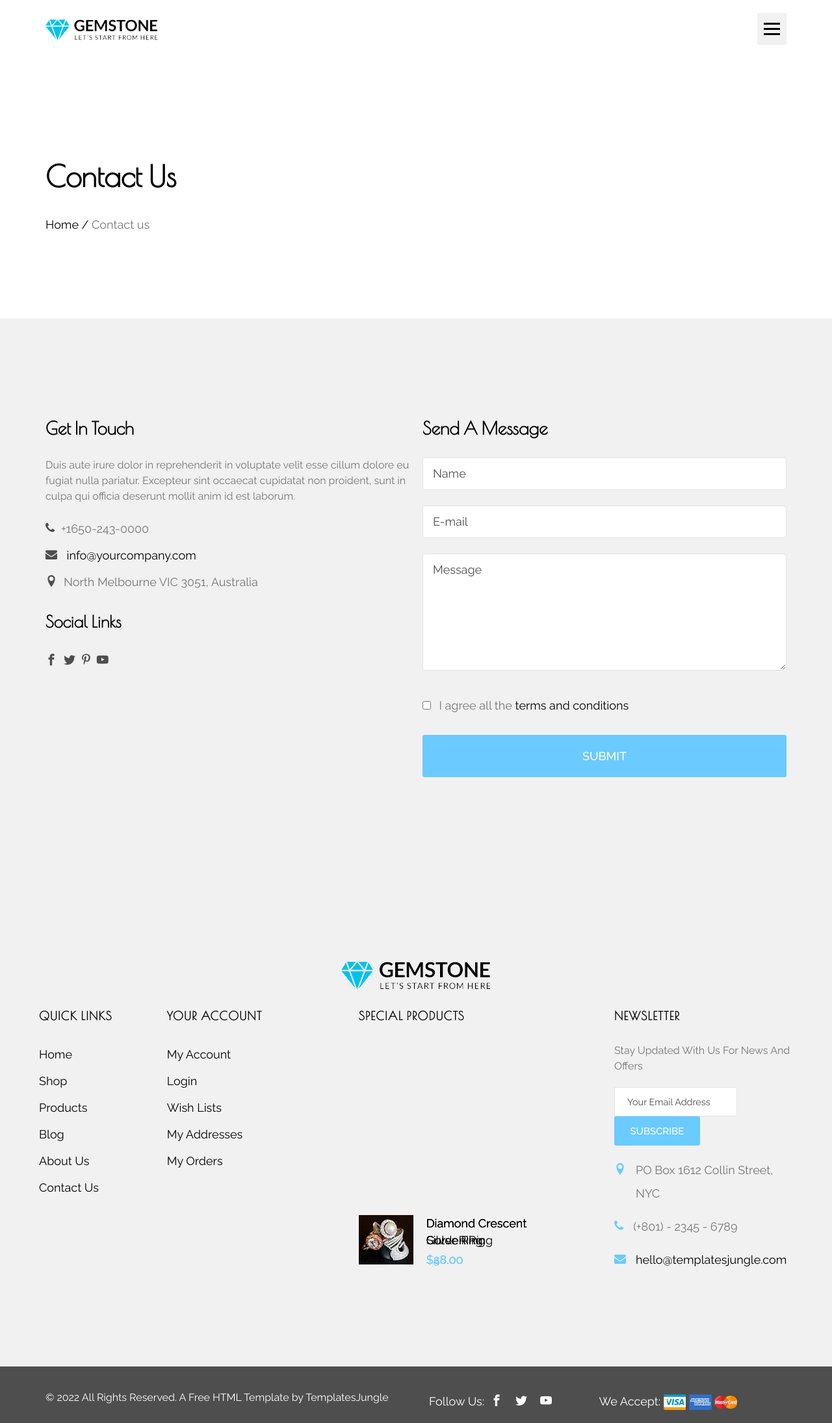
After one commit to bogdofreewoman/gemstore, a WordPress theme: template account.php in a window 1280 px wide. The commit adds this page. Shown: the whole page at 65% size. Run offline with PHP 8.4 and a stand-in for WordPress, Linux system fonts and the light colour scheme; the site name, menu and one post (Sample post) are stand-ins, and other content is empty; some web fonts are replaced.

Commit message:
Email final variant

```diff
--- /dev/null
+++ b/account.php
@@ -0,0 +1,297 @@
+<?php
+
+?>
+<!DOCTYPE html>
+<html lang="en">
+<head>
+    <title>GemStone</title>
+    <meta charset="utf-8">
+    <meta http-equiv="X-UA-Compatible" content="IE=edge">
+    <meta name="viewport" content="width=device-width, initial-scale=1.0">
+    <meta name="format-detection" content="telephone=no">
+    <meta name="apple-mobile-web-app-capable" content="yes">
+    <meta name="author" content="">
+    <meta name="keywords" content="">
+    <meta name="description" content="">
+    <link rel="stylesheet" type="text/css" href="css/normalize.css">
+    <link rel="stylesheet" type="text/css" href="fonts/icomoon.css">
+    <link rel="stylesheet" type="text/css" href="css/vendor.css">
+    <link rel="stylesheet" type="text/css" href="style.css">
+    <link rel="preconnect" href="https://fonts.googleapis.com">
+    <link rel="preconnect" href="https://fonts.gstatic.com" crossorigin>
+    <link href="https://fonts.googleapis.com/css2?family=Raleway:wght@400;500;600;700&family=Poiret+One&display=swap" rel="stylesheet">
+</head>
+<body>
+<header id="header">
+    <div class="header-wrap">
+        <nav class="primary-nav">
+            <div class="container max-width">
+                <div class="row d-flex align-items-center">
+                    <div class="col-md-2 col-sm-6">
+                        <div class="main-logo">
+                            <a href="index.html">
+                                <img src="images/main-logo.png" alt="logo">
+                            </a>
+                        </div>
+                    </div>
+                    <div class="col-md-10 col-sm-6">
+                        <div class="navbar d-flex">
+                            <div class="main-menu stellarnav desktop light">
+                                <ul class="menu-list list-unstyled">
+                                    <li class="menu-item">
+                                        <a href="index.html" class="text-uppercase item-anchor">Home</a>
+                                    </li>
+                                    <li class="menu-item">
+                                        <a href="about.html" class="text-uppercase item-anchor">About</a>
+                                    </li>
+                                    <li class="menu-item">
+                                        <a href="shop.html" class="text-uppercase item-anchor">Shop</a>
+                                    </li>
+                                    <li class="menu-item">
+                                        <a href="blog.html" class="text-uppercase item-anchor">Blog</a>
+                                    </li>
+                                    <li class="menu-item">
+                                        <a href="contact.html" class="text-uppercase item-anchor">Contact</a>
+                                    </li>
+                                    <li class="menu-item">
+                                        <a href="login.php" class="text-uppercase item-anchor">My Account</a>
+                                    </li>
+                                </ul>
+                            </div>
+                            <div class="hamburger">
+                                <span class="bar"></span>
+                                <span class="bar"></span>
+                                <span class="bar"></span>
+                            </div>
+                        </div>
+                    </div>
+                </div>
+            </div>
+        </nav>
+    </div>
+</header>
+<section class="contact-page padding-large">
+    <div class="container">
+        <div class="row">
+            <div class="col-md-12">
+                <h1 class="page-title">Contact us</h1>
+                <div class="breadcrumbs">
+              <span class="item">
+                <a href="index.html">Home /</a>
+              </span>
+                    <span class="item">Contact us</span>
+                </div>
+            </div>
+        </div>
+    </div>
+</section>
+<section class="contact-information bg-grey padding-large">
+    <div class="container">
+        <div class="row">
+            <div class="col-md-6">
+                <h2>Get in Touch</h2>
+                <div class="contact-detail">
+                    <div class="detail-list">
+                        <p>Duis aute irure dolor in reprehenderit in voluptate velit esse cillum dolore eu fugiat nulla pariatur. Excepteur sint occaecat cupidatat non proident, sunt in culpa qui officia deserunt mollit anim id est laborum.</p>
+                        <ul class="list-unstyled list-icon">
+                            <li>
+                                <i class="icon icon-phone"></i>+1650-243-0000
+                            </li>
+                            <li>
+                                <i class="icon icon-envelope"></i>
+                                <a href="mailto:info@yourcompany.com">info@yourcompany.com</a>
+                            </li>
+                            <li>
+                                <i class="icon icon-location"></i>North Melbourne VIC 3051, Australia
+                            </li>
+                        </ul>
+                    </div>
+                    <div class="social-links">
+                        <h3>Social Links</h3>
+                        <ul class="d-flex list-unstyled">
+                            <li><a href="#" class="icon icon-facebook"></a></li>
+                            <li><a href="#" class="icon icon-twitter"></a></li>
+                            <li><a href="#" class="icon icon-pinterest-p"></a></li>
+                            <li><a href="#" class="icon icon-youtube"></a></li>
+                            <li><a href="#" class="icon icon-linkedin"></a></li>
+                        </ul>
+                    </div>
+                </div>
+            </div>
+            <div class="col-md-6">
+                <div class="contact-information">
+                    <h2>Send A Message</h2>
+                    <form name="contactform" action="contact.php" method="post" class="contact-form">
+                        <div class="form-item">
+                            <input type="text" minlength="2" name="name" placeholder="Name" class="u-full-width bg-light" required>
+                            <input type="email" name="email" placeholder="E-mail" class="u-full-width bg-light" required>
+                            <textarea class="u-full-width bg-light" name="message" placeholder="Message" style="height: 180px;" required></textarea>
+                        </div>
+                        <label>
+                            <input type="checkbox" required>
+                            <span class="label-body">I agree all the <a href="#">terms and conditions</a>
+                  </span>
+                        </label>
+                        <button type="submit" name="submit" class="btn btn-full btn-medium btn-primary">Submit</button>
+                    </form>
+                </div>
+            </div>
+        </div>
+    </div>
+</section>
+<footer id="footer" class="bg-grey padding-large overflow-hidden">
+    <div class="container">
+        <div class="row">
+            <div class="footer-logo col-md-12 text-center">
+                <img src="images/main-logo.png" alt="main-logo">
+            </div>
+            <div class="footer-content">
+                <div class="row d-flex flex-wrap">
+                    <div class="footer-menu col-md-2 col-sm-6 col-xs-6">
+                        <h5 class="widget-title text-uppercase">Quick Links</h5>
+                        <ul class="list-unstyled">
+                            <li>
+                                <a href="#">Home</a>
+                            </li>
+                            <li>
+                                <a href="#">Shop</a>
+                            </li>
+                            <li>
+                                <a href="#">Products</a>
+                            </li>
+                            <li>
+                                <a href="#">Blog</a>
+                            </li>
+                            <li>
+                                <a href="#">About Us</a>
+                            </li>
+                            <li>
+                                <a href="#">Contact Us</a>
+                            </li>
+                        </ul>
+                    </div>
+                    <div class="footer-menu col-md-3 col-sm-6 col-xs-6">
+                        <h5 class="widget-title text-uppercase">Your Account</h5>
+                        <ul class="list-unstyled">
+                            <li>
+                                <a href="#">My Account</a>
+                            </li>
+                            <li>
+                                <a href="#">Login</a>
+                            </li>
+                            <li>
+                                <a href="#">Wish Lists</a>
+                            </li>
+                            <li>
+                                <a href="#">My Addresses</a>
+                            </li>
+                            <li>
+                                <a href="#">My Orders</a>
+                            </li>
+                        </ul>
+                    </div>
+                    <div class="footer-menu col-md-4 col-sm-6 col-xs-6">
+                        <h5 class="widget-title text-uppercase">Special Products</h5>
+                        <div class="footer-post d-flex flex-wrap">
+                            <div class="post-image">
+                                <img src="images/dring.jpg" alt="post" class="footer-image">
+                            </div>
+                            <div class="text-block">
+                                <a href="#">Diamond Crescent Silver Ring</a>
+                                <span class="meta-price text-primary">$28.00</span>
+                            </div>
+                        </div>
+                        <div class="footer-post d-flex flex-wrap">
+                            <div class="post-image">
+                                <img src="images/dring.jpg" alt="post" class="footer-image">
+                            </div>
+                            <div class="text-block">
+                                <a href="#">Diamond Crescent Golden Ring</a>
+                                <span class="meta-price text-primary">$48.00</span>
+                            </div>
+                        </div>
+                        <div class="footer-post d-flex flex-wrap">
+                            <div class="post-image">
+                                <img src="images/dtop.jpg" alt="post" class="footer-image">
+                            </div>
+                            <div class="text-block">
+                                <a href="#">Diamond Crescent Curve Ring</a>
+                                <span class="meta-price text-primary">$58.00</span>
+                            </div>
+                        </div>
+                    </div>
+                    <div class="footer-menu col-md-3 col-sm-6 col-xs-6">
+                        <h5 class="widget-title text-uppercase">Newsletter</h5>
+                        <div class="content">
+                            <div class="widget-content">
+                                <p>Stay Updated With Us For News And Offers</p>
+                                <div class="newsletter-button d-flex flex-wrap align-items-center">
+                                    <input type="text" name="Subscribe" placeholder="Your Email Address">
+                                    <button class="btn btn-primary">Subscribe</button>
+                                </div>
+                            </div>
+                            <div class="widget-content">
+                                <div class="address">
+                                    <ul class="list-unstyled">
+                                        <li>
+                                            <i class="icon icon-location text-primary"></i>PO Box 1612 Collin Street, NYC
+                                        </li>
+                                        <li>
+                                            <i class="icon icon-phone text-primary"></i>(+801) - 2345 - 6789
+                                        </li>
+                                        <li>
+                                            <i class="icon icon-envelope text-primary"></i>
+                                            <div class="mail-address">
+                                                <a href="mailto:hello@templatesjungle.com" class="">hello@templatesjungle.com</a>
+                                            </div>
+                                        </li>
+                                    </ul>
+                                </div>
+                            </div>
+                        </div>
+                    </div>
+                </div>
+            </div>
+        </div>
+    </div>
+</footer>
+<div class="footer-bottom bg-dark-grey padding-small no-padding-bottom">
+    <div class="container">
+        <div class="footer-bottom-content d-flex flex-wrap justify-content-between content-light">
+            <div class="copyright">
+                <p>&copy; 2022 All Rights Reserved. A Free HTML Template by <a href="https://templatesjungle.com/" target="_blank">TemplatesJungle</a></p>
+            </div>
+            <div class="social-links d-flex">
+                <span>Follow Us:</span>
+                <ul class="list-unstyled d-flex">
+                    <li>
+                        <a href="#">
+                            <i class="icon icon-facebook"></i>
+                        </a>
+                    </li>
+                    <li>
+                        <a href="#">
+                            <i class="icon icon-twitter"></i>
+                        </a>
+                    </li>
+                    <li>
+                        <a href="#">
+                            <i class="icon icon-youtube"></i>
+                        </a>
+                    </li>
+                </ul>
+            </div>
+            <div class="payment-card">
+                <span>We Accept:</span>
+                <img src="images/visa.png" class="card-image">
+                <img src="images/american-express.png" class="card-image">
+                <img src="images/master-card.png" class="card-image">
+            </div>
+        </div>
+    </div>
+</div>
+<script src="js/jquery-1.11.0.min.js"></script>
+<script type="text/javascript" src="js/plugins.js"></script>
+<script type="text/javascript" src="js/script.js"></script>
+</body>
+</html>
```
Also changed, not shown: php/log.php (+32 -21 lines), php/connection.php (line endings or trailing spaces).
